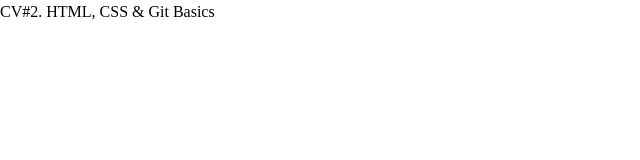
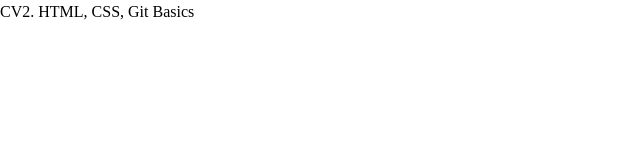
Before and after one commit to dmkproject/rsschool-cv_old, a plain HTML site: page index.html in a window 1280 px wide. Shown: the full height of the page, 0-640 px from the left. Drawn offline with Linux system fonts and the light colour scheme.

Commit message:
fix: delete not allowed symbol

```diff
--- a/index.html
+++ b/index.html
@@ -10,6 +10,6 @@
 
 </head>
     <body>
-        CV#2. HTML, CSS & Git Basics
+         CV2. HTML, CSS, Git Basics
     </body>
 </html>
```
